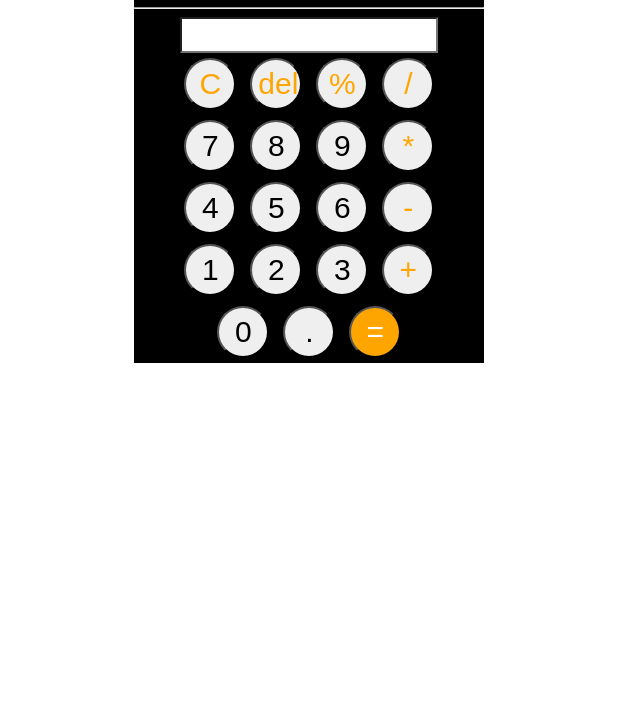
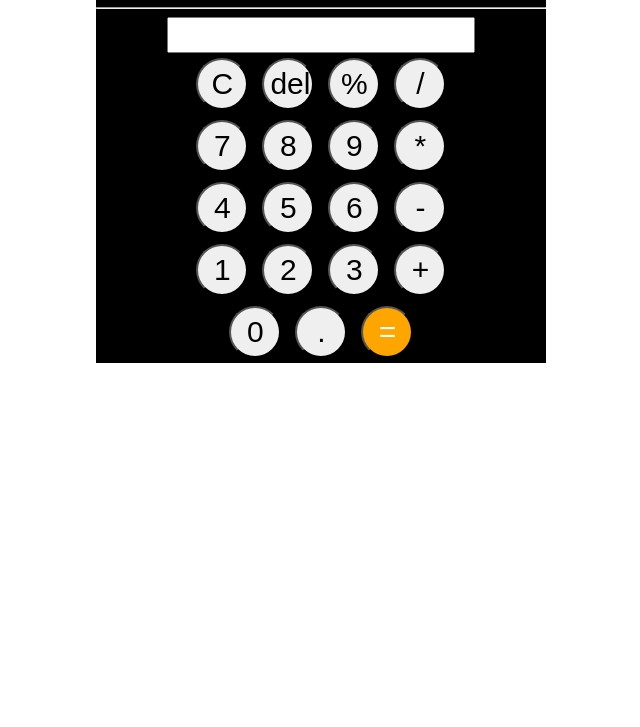
Before and after one commit to vijayasakthip/calculator, a plain HTML site: page index.html in a window 1280 px wide. Shown: the part 73-800 px from the top of the page, without its empty margins (354-994 px from the left). Drawn offline with Linux system fonts and the light colour scheme.

Commit message:
Update index.html

```diff
--- a/index.html
+++ b/index.html
@@ -3,72 +3,65 @@
 <head>
     <meta charset="UTF-8">
     <meta name="viewport" content="width=device-width, initial-scale=1.0">
-    <title>Document</title>
+    <title>Calculator</title>
     <link rel="stylesheet" href="style.css">
     <style>
-   .col
-   {
+        .col {
             background-color: black;
-    color: white;
-    width: 350px;
+            text-align: center;
+            width: 450px;
             position: relative;
-    left: 38%;
+            left: 35%;
         }
 
-        #display{
-background-color:white;
+        @media (max-width: 500px) {
+            .col {
+                width: 100%;
+                left: 0;
             }
-@media (max-width:500px){
-.col{
-left: auto;
-right: auto;
-width: 370px;
+            .button {
+                width: 50px;
+                height: 50px;
+                font-size: 20px;
             }
         }
     </style>
 </head>
 <body>
     <div class="row">
-
-            <div class="col" style="text-align: center;">
-                <h1 style="color:white" >Calculator</h1>
+        <div class="col">
+            <div>
+                <h1 style="color: white;">Calculator</h1>
                 <hr>
-        <input type="text" id="display" style="height: 30px;width: 250px;font-size: 20px;">
-
+                <input type="text" id="display" style="height: 30px;width: 300px;" readonly>
                 <br>
-                <button onclick="clr()" class="button c  " value="C">C</button>
-                <button onclick="del()" class="button c" value="del">del</button>
-                <button onclick="display('%')" class="button c" value="%" >%</button>
-                <button onclick="display('/')" class="button c" value="/" >/</button>
+                <button class="button o" onclick="clr()" value="C">C</button>
+                <button class="button o" onclick="del()" value="del">del</button>
+                <button class="button o" onclick="display('%')" value="%">%</button>
+                <button class="button o" onclick="display('/')" value="/">/</button>
                 <br>
-
-                <button onclick="display('7')" class="button " value="7" >7</button>
-                <button onclick="display('8')" class="button " value="8">8</button>
-                <button onclick="display('9')" class="button " value="9" >9</button>
-                <button onclick="display('*')" class="button c"value="*" >*</button>
+                <button class="button" onclick="display('7')" value="7">7</button>
+                <button class="button" onclick="display('8')" value="8">8</button>
+                <button class="button" onclick="display('9')" value="9">9</button>
+                <button class="button o" onclick="display('*')" value="*">*</button>
                 <br>
-                <button onclick="display('4')" class="button " value="4"  >4</button>
-                <button onclick="display('5')" class="button " value="5" >5</button>
-                <button onclick="display('6')" class="button"  value="6">6</button>
-                <button onclick="display('-')" class="button c"value="-" >-</button>
+                <button class="button" onclick="display('4')" value="4">4</button>
+                <button class="button" onclick="display('5')" value="5">5</button>
+                <button class="button" onclick="display('6')" value="6">6</button>
+                <button class="button o" onclick="display('-')" value="-">-</button>
                 <br>
-                <button onclick="display('1')" class="button"  value="1" >1</button>
-                <button onclick="display('2')" class="button"  value="2" >2</button>
-                <button onclick="display('3')" class="button"  value="3" >3</button>
-                <button onclick="display('+')" class="button c"value="+" >+</button>
+                <button class="button" onclick="display('1')" value="1">1</button>
+                <button class="button" onclick="display('2')" value="2">2</button>
+                <button class="button" onclick="display('3')" value="3">3</button>
+                <button class="button o" onclick="display('+')" value="+">+</button>
                 <br>
-                <button onclick="display('0')" class="button"  value="0" >0</button>
-                <button onclick="display('.')"class="button"   value="." >.</button>
-                <button onclick="calculate()" class="button"  value="=" id="equal">=</button>
-
-
-
+                <button class="button" onclick="display('0')" value="0">0</button>
+                <button class="button" onclick="display('.')" value=".">.</button>
+                <button class="button" id="equal" onclick="calc()" value="=">=</button>
             </div>
 
+            <script src="index.js"></script>
         </div>
-
-    <script src="index.js">
-
-    </script>
+    </div>
 </body>
 </html>
```
Lines whose indentation alone changed are shown as unchanged.
